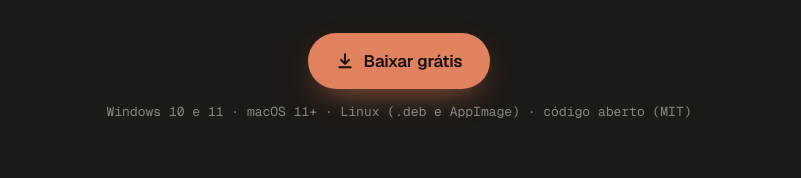
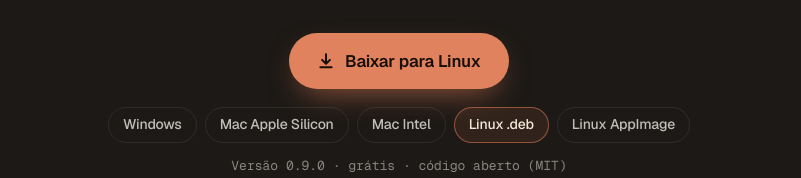
Before and after one commit to 94diogo/claude-island, a plain HTML site: page docs/index.html in a window 1280 px wide. Shown: the part 623-801 px from the top of the page, without its empty margins (241-1042 px from the left). Drawn offline with nearby package versions, Linux system fonts and the light colour scheme; no server answers.

Commit message:
docs(site): botão de download pelo sistema de quem visita e links para os cinco instaladores
Os links vêm da última versão no GitHub; sem a API, ficam os da 0.9.0.

Co-Authored-By: Claude Opus 5.5 <noreply@anthropic.com>

```diff
--- a/docs/app.js
+++ b/docs/app.js
@@ -47,3 +47,55 @@
   // espera a página aparecer antes de começar
   setTimeout(loop, 600);
 })();
+
+// Downloads: o botão principal baixa o arquivo do sistema de quem visita, e os links
+// saem da versão mais recente no GitHub. Se a API falhar, ficam os links fixos do HTML.
+(() => {
+  const ARQ = {
+    win: /_x64-setup\.exe$/,
+    'mac-arm': /_aarch64\.dmg$/,
+    'mac-intel': /_x64\.dmg$/,
+    deb: /_amd64\.deb$/,
+    appimage: /_amd64\.AppImage$/,
+  };
+  const NOME = { win: 'Baixar para Windows', 'mac-arm': 'Baixar para Mac', deb: 'Baixar para Linux' };
+  const ua = navigator.userAgent;
+  let sistema = /Windows/.test(ua) ? 'win'
+    : /Macintosh|Mac OS X/.test(ua) && !/iPhone|iPad/.test(ua) ? 'mac-arm'
+    : /Linux/.test(ua) && !/Android/.test(ua) ? 'deb'
+    : null;
+
+  function aplicar() {
+    if (!sistema) return; // celular e outros: botão leva à página de releases
+    const link = document.querySelector('.platforms [data-dl="' + sistema + '"]');
+    document.querySelectorAll('[data-dl-main]').forEach(a => { a.href = link.href; });
+    document.querySelectorAll('[data-dl-label]').forEach(s => { s.textContent = NOME[sistema]; });
+    document.querySelectorAll('.platforms [data-dl="' + sistema + '"]').forEach(a => a.setAttribute('aria-current', 'true'));
+  }
+  aplicar();
+
+  // Todo Mac se apresenta como "Intel" no texto do navegador. Chrome e Edge dizem a
+  // arquitetura de verdade; nos outros, o padrão é Apple Silicon e o link Intel fica ao lado.
+  if (sistema === 'mac-arm' && navigator.userAgentData?.getHighEntropyValues) {
+    navigator.userAgentData.getHighEntropyValues(['architecture']).then(v => {
+      if (v.architecture === 'x86') {
+        document.querySelectorAll('[aria-current]').forEach(a => a.removeAttribute('aria-current'));
+        sistema = 'mac-intel';
+        NOME['mac-intel'] = 'Baixar para Mac';
+        aplicar();
+      }
+    }).catch(() => {});
+  }
+
+  fetch('https://api.github.com/repos/94diogo/claude-island/releases/latest')
+    .then(r => (r.ok ? r.json() : Promise.reject(r.status)))
+    .then(rel => {
+      for (const [chave, re] of Object.entries(ARQ)) {
+        const asset = (rel.assets || []).find(a => re.test(a.name));
+        if (asset) document.querySelectorAll('.platforms [data-dl="' + chave + '"]').forEach(a => { a.href = asset.browser_download_url; });
+      }
+      document.querySelectorAll('[data-version]').forEach(s => { s.textContent = 'Versão ' + String(rel.tag_name || '').replace(/^v/, ''); });
+      aplicar();
+    })
+    .catch(() => {});
+})();
--- a/docs/index.html
+++ b/docs/index.html
@@ -45,11 +45,18 @@
     <img class="mark" src="assets/logo-symbol.svg" alt="" width="88" height="88">
     <h1>O Claude Code no topo da tela.</h1>
     <p class="sub">Claude Island é uma pílula sempre no topo da tela, no Windows, no Mac e no Linux. Ela mostra a ferramenta que o Claude está usando, há quanto tempo, e os pedidos de permissão, que você aprova ali mesmo.</p>
-    <a class="cta" href="https://github.com/94diogo/claude-island/releases/latest">
+    <a class="cta" data-dl-main href="https://github.com/94diogo/claude-island/releases/latest">
       <svg viewBox="0 0 16 16" aria-hidden="true"><path d="M8 2v8.5M4.5 7 8 10.5 11.5 7M3 13.5h10" fill="none" stroke="currentColor" stroke-width="1.8" stroke-linecap="round" stroke-linejoin="round"/></svg>
-      Baixar grátis
+      <span data-dl-label>Baixar grátis</span>
     </a>
-    <p class="proof">Windows 10 e 11 · macOS 11+ · Linux (.deb e AppImage) · código aberto (MIT)</p>
+    <nav class="platforms" aria-label="Downloads por sistema">
+      <a data-dl="win" href="https://github.com/94diogo/claude-island/releases/latest/download/Claude.Island_0.9.0_x64-setup.exe">Windows</a>
+      <a data-dl="mac-arm" href="https://github.com/94diogo/claude-island/releases/latest/download/Claude.Island_0.9.0_aarch64.dmg">Mac Apple Silicon</a>
+      <a data-dl="mac-intel" href="https://github.com/94diogo/claude-island/releases/latest/download/Claude.Island_0.9.0_x64.dmg">Mac Intel</a>
+      <a data-dl="deb" href="https://github.com/94diogo/claude-island/releases/latest/download/Claude.Island_0.9.0_amd64.deb">Linux .deb</a>
+      <a data-dl="appimage" href="https://github.com/94diogo/claude-island/releases/latest/download/Claude.Island_0.9.0_amd64.AppImage">Linux AppImage</a>
+    </nav>
+    <p class="proof"><span data-version>Versão 0.9.0</span> · grátis · código aberto (MIT)</p>
   </section>
 
   <figure class="shot">
@@ -102,7 +109,14 @@
   <section class="final">
     <img src="assets/logo-symbol.svg" alt="" width="64" height="64">
     <h2>Deixe o Claude trabalhar e acompanhe pelo canto do olho.</h2>
-    <a class="cta" href="https://github.com/94diogo/claude-island/releases/latest">Baixar grátis</a>
+    <a class="cta" data-dl-main href="https://github.com/94diogo/claude-island/releases/latest"><span data-dl-label>Baixar grátis</span></a>
+    <nav class="platforms" aria-label="Downloads por sistema">
+      <a data-dl="win" href="https://github.com/94diogo/claude-island/releases/latest/download/Claude.Island_0.9.0_x64-setup.exe">Windows</a>
+      <a data-dl="mac-arm" href="https://github.com/94diogo/claude-island/releases/latest/download/Claude.Island_0.9.0_aarch64.dmg">Mac Apple Silicon</a>
+      <a data-dl="mac-intel" href="https://github.com/94diogo/claude-island/releases/latest/download/Claude.Island_0.9.0_x64.dmg">Mac Intel</a>
+      <a data-dl="deb" href="https://github.com/94diogo/claude-island/releases/latest/download/Claude.Island_0.9.0_amd64.deb">Linux .deb</a>
+      <a data-dl="appimage" href="https://github.com/94diogo/claude-island/releases/latest/download/Claude.Island_0.9.0_amd64.AppImage">Linux AppImage</a>
+    </nav>
     <p class="proof"><a href="https://github.com/94diogo/claude-island">Código no GitHub</a> · <a href="https://github.com/94diogo/claude-island/blob/main/CHANGELOG.md">O que há de novo</a></p>
   </section>
 </main>
--- a/docs/style.css
+++ b/docs/style.css
@@ -160,3 +160,14 @@ footer a { color: var(--text-2); }
 @media (prefers-reduced-motion: reduce) {
   *, *::before, *::after { animation: none !important; transition: none !important; }
 }
+
+/* ---------- downloads por sistema ---------- */
+.platforms { margin-top: 18px; display: flex; flex-wrap: wrap; justify-content: center; gap: 8px; max-width: 640px; }
+.platforms a {
+  display: inline-flex; align-items: center; height: 36px; padding: 0 14px; border-radius: 18px;
+  border: 1px solid var(--line); color: var(--text-2); text-decoration: none; font-size: 14px; font-weight: 500;
+  transition: border-color 160ms ease, color 160ms ease, background-color 160ms ease;
+}
+.platforms a:hover { border-color: oklch(1 0 0 / 0.22); color: var(--areia); }
+.platforms a[aria-current="true"] { border-color: oklch(0.70 0.14 42 / 0.55); color: var(--areia); background: oklch(0.70 0.14 42 / 0.10); }
+.final .platforms { margin-top: 16px; }
```
